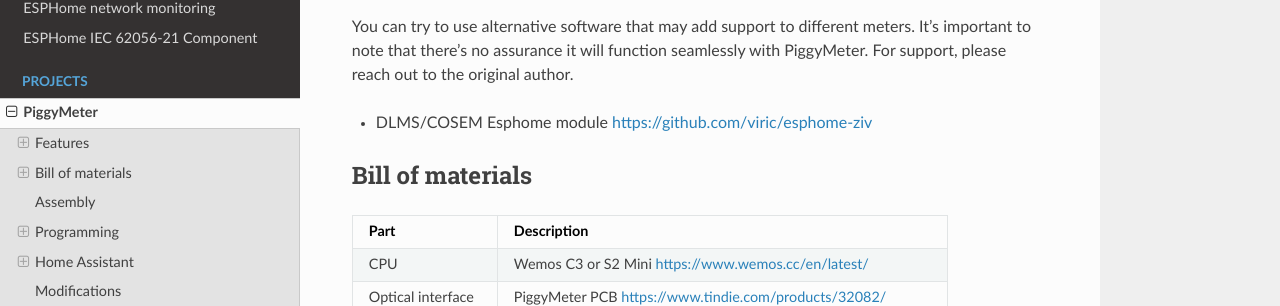
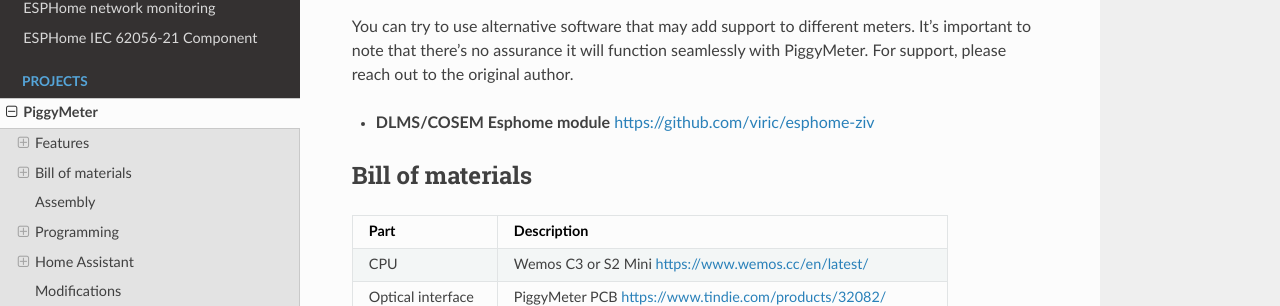
Before and after one commit to aquaticus/aquaticus.github.io, a Sphinx documentation site: the page built from doc/meter.rst, in a window 1280 px wide and 900 px high, scrolled down 2035 px. Shown: the part 144-450 px from the top of the window. Built offline with Sphinx 7.4.7 and the Read the Docs theme 2.0.0, drawn with Linux system fonts in a browser that asks for light colours.

```diff
--- a/doc/meter.rst
+++ b/doc/meter.rst
@@ -87,7 +87,7 @@ PiggyMeter hardware can work with many different meters that utilize optical int
 You can try to use alternative software that may add support to different meters.
 It's important to note that there's no assurance it will function seamlessly with PiggyMeter. For support, please reach out to the original author.
 
-* DLMS/COSEM Esphome module https://github.com/viric/esphome-ziv
+* **DLMS/COSEM Esphome module** https://github.com/viric/esphome-ziv
 
 Bill of materials
 *****************
```
